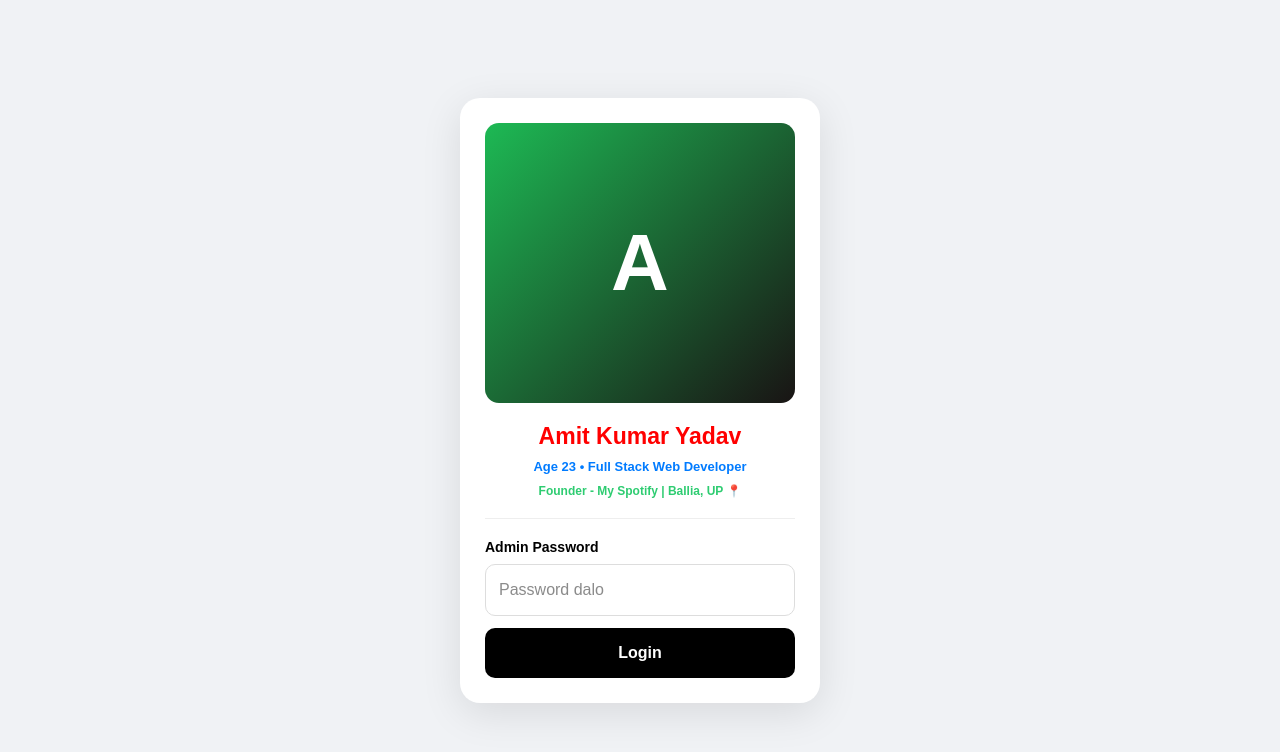
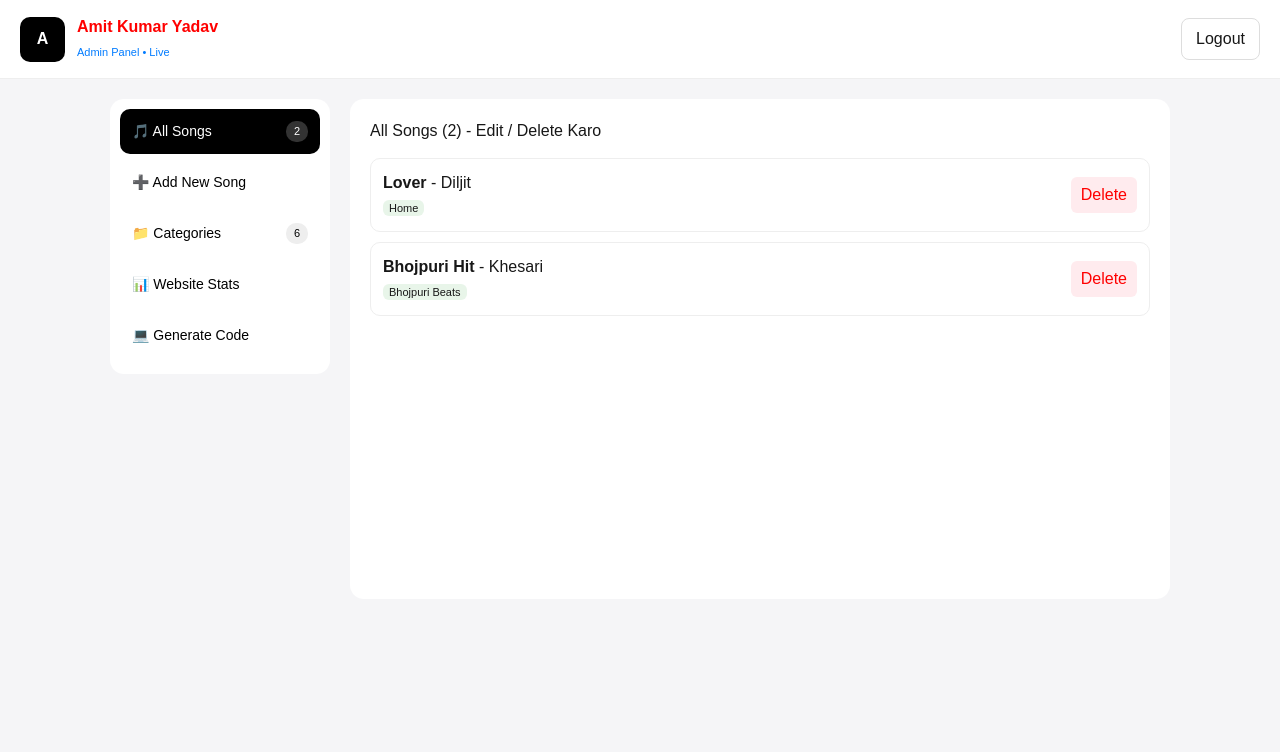
Before and after one commit to dev-amitkumyadav/my-spotify, a Next.js app: page /Admin in a window 1280 px wide. Both pictures are taken after a click on the button "Login". Shown: the top 752 px of the page. Built offline with nearby package versions, Linux system fonts and the light colour scheme.

Commit message:
full admin panel

```diff
--- a/app/Admin/page.js
+++ b/app/Admin/page.js
@@ -5,45 +5,114 @@ export default function Admin() {
   const [password, setPassword] = useState("");
   const [isLogin, setIsLogin] = useState(false);
   const [imgError, setImgError] = useState(false);
+  const [activeTab, setActiveTab] = useState("songs");
+  const [songs, setSongs] = useState([
+    { id: 1, title: "Lover", artist: "Diljit", category: "Home", src: "/Songs/lover.mp3" },
+    { id: 2, title: "Bhojpuri Hit", artist: "Khesari", category: "Bhojpuri Beats", src: "/Songs/bhojpuri.mp3" },
+  ]);
+  const [newSong, setNewSong] = useState({ title: "", artist: "", category: "Home", src: "" });
 
-  useEffect(() => {
-    if (password === "1234") setIsLogin(true);
-  }, [password]);
+  useEffect(() => { if (password === "1234") setIsLogin(true); }, [password]);
 
   if (!isLogin) {
     return (
       <div style={{ minHeight: "100vh", display: "flex", alignItems: "center", justifyContent: "center", background: "#f0f2f5", fontFamily: "sans-serif", padding: "15px" }}>
-        <div style={{ background: "white", padding: "25px", borderRadius: "20px", boxShadow: "0 10px 40px rgba(0,0,0,0.1)", width: "100%", maxWidth: "360px", textAlign: "center" }}>
-
-          {/* PHOTO NORMAL - NO CIRCLE */}
-          {!imgError? (
-            <img src="/amit.jpg" alt="Amit" onError={()=>setImgError(true)} style={{ width: "100%", height: "280px", borderRadius: "14px", objectFit: "cover", display: "block", border: "2px solid #e5e7eb" }} />
-          ) : (
-            <div style={{ width: "100%", height: "280px", borderRadius: "14px", background: "linear-gradient(135deg, #1DB954, #191414)", display: "flex", alignItems: "center", justifyContent: "center", color: "white", fontSize: "80px", fontWeight: "bold" }}>A</div>
-          )}
-
-          <h2 style={{ margin: "16px 0 4px 0", fontSize: "23px", color: "#ff0000", fontWeight: "bold" }}>Amit Kumar Yadav</h2>
+        <div style={{ background: "white", padding: "25px", borderRadius: "20px", width: "100%", maxWidth: "360px", textAlign: "center", boxShadow: "0 10px 40px rgba(0,0,0,0.1)" }}>
+          {!imgError? <img src="/amit.jpg" onError={()=>setImgError(true)} alt="Amit" style={{ width: "100%", height: "280px", borderRadius: "14px", objectFit: "cover" }} /> : <div style={{ width: "100%", height: "280px", borderRadius: "14px", background: "linear-gradient(135deg, #1DB954, #191414)", display: "flex", alignItems: "center", justifyContent: "center", color: "white", fontSize: "80px", fontWeight: "bold" }}>A</div>}
+          <h2 style={{ margin: "16px 0 4px 0", color: "red" }}>Amit Kumar Yadav</h2>
           <p style={{ margin: 0, color: "#007bff", fontWeight: "700", fontSize: "13px" }}>Age 23 • Full Stack Web Developer</p>
-          <p style={{ margin: "5px 0 0 0", color: "#2ecc71", fontSize: "12px", fontWeight: "600" }}>Founder - My Spotify | Ballia, UP 📍</p>
-
-          <div style={{ margin: "18px 0", height: "1px", background: "#eee" }}></div>
-
+          <p style={{ margin: "5px 0 15px 0", color: "#2ecc71", fontSize: "12px", fontWeight: "600" }}>Founder - My Spotify | Ballia, UP</p>
           <div style={{ textAlign: "left" }}>
-            <p style={{ margin: "0 0 6px 0", fontSize: "14px", fontWeight: "900", color: "#000" }}>Admin Password</p>
+            <p style={{ fontWeight: "900", margin: "0 0 6px 0", fontSize: "14px" }}>Admin Password</p>
             <input type="password" autoFocus placeholder="Password dalo" value={password} onChange={e=>setPassword(e.target.value)} style={{ width: "100%", padding: "13px", borderRadius: "10px", border: "1px solid #ddd", boxSizing: "border-box" }} />
-            <button onClick={()=>{ if(password==="1234") setIsLogin(true); else alert("Galat password"); }} style={{ width: "100%", marginTop: "12px", padding: "13px", background: "black", color: "white", border: "none", borderRadius: "10px", fontWeight: "bold", cursor: "pointer" }}>Login</button>
+            <button onClick={()=>setIsLogin(true)} style={{ width: "100%", marginTop: "12px", padding: "13px", background: "black", color: "white", border: "none", borderRadius: "10px", fontWeight: "bold" }}>Login</button>
           </div>
         </div>
       </div>
     );
   }
 
+  const addSong = () => {
+    if(!newSong.title ||!newSong.src) return alert("Title aur Src bharo!");
+    setSongs([...songs, { id: Date.now(),...newSong }]);
+    setNewSong({ title: "", artist: "", category: "Home", src: "" });
+    alert("Song Add Ho Gaya! Ab iska code neeche Generate Code se copy karke page.tsx me dalna hoga.");
+  };
+
   return (
-    <div style={{ minHeight: "100vh", display: "flex", alignItems: "center", justifyContent: "center", background: "#f5f5f7", fontFamily: "sans-serif" }}>
-      <div style={{ background: "white", padding: "25px", borderRadius: "16px", textAlign: "center" }}>
-        <h2 style={{ color: "red" }}>Welcome Amit!</h2>
-        <p style={{ color: "#007bff" }}>Login Successful ✅</p>
-        <button onClick={()=>{setIsLogin(false); setPassword(""); setImgError(false);}} style={{ marginTop: "10px", padding: "8px 16px", borderRadius: "8px", border: "1px solid #ddd", background: "white" }}>Logout</button>
+    <div style={{ background: "#f5f5f7", minHeight: "100vh", fontFamily: "sans-serif" }}>
+      {/* HEADER */}
+      <div style={{ background: "white", padding: "15px 20px", display: "flex", justifyContent: "space-between", alignItems: "center", position: "sticky", top: 0, zIndex: 10, borderBottom: "1px solid #eee" }}>
+        <div style={{ display: "flex", alignItems: "center", gap: "12px" }}>
+          {!imgError? <img src="/amit.jpg" onError={()=>setImgError(true)} style={{ width: "45px", height: "45px", borderRadius: "10px", objectFit: "cover" }} /> : <div style={{ width: "45px", height: "45px", borderRadius: "10px", background: "black", color: "white", display: "flex", alignItems: "center", justifyContent: "center", fontWeight: "bold" }}>A</div>}
+          <div><b style={{ color: "red" }}>Amit Kumar Yadav</b><br/><span style={{ fontSize: "11px", color: "#007bff" }}>Admin Panel • Live</span></div>
+        </div>
+        <button onClick={()=>{setIsLogin(false); setPassword("");}} style={{ padding: "8px 14px", borderRadius: "8px", border: "1px solid #ddd", background: "white", cursor: "pointer" }}>Logout</button>
+      </div>
+
+      <div style={{ maxWidth: "1100px", margin: "0 auto", padding: "20px", display: "grid", gridTemplateColumns: "220px 1fr", gap: "20px" }}>
+        {/* SIDEBAR */}
+        <div style={{ background: "white", borderRadius: "14px", padding: "10px", height: "fit-content" }}>
+          {[
+            { id: "songs", label: "🎵 All Songs", count: songs.length },
+            { id: "add", label: "➕ Add New Song" },
+            { id: "category", label: "📁 Categories", count: 6 },
+            { id: "stats", label: "📊 Website Stats" },
+            { id: "code", label: "💻 Generate Code" },
+          ].map(tab=>(
+            <div key={tab.id} onClick={()=>setActiveTab(tab.id)} style={{ padding: "12px", borderRadius: "10px", cursor: "pointer", background: activeTab===tab.id? "black" : "transparent", color: activeTab===tab.id? "white" : "black", marginBottom: "6px", display: "flex", justifyContent: "space-between", fontSize: "14px", fontWeight: "500" }}>
+              <span>{tab.label}</span>{tab.count && <span style={{ background: activeTab===tab.id? "#333" : "#eee", padding: "2px 8px", borderRadius: "10px", fontSize: "11px" }}>{tab.count}</span>}
+            </div>
+          ))}
+        </div>
+
+        {/* MAIN */}
+        <div style={{ background: "white", borderRadius: "14px", padding: "20px", minHeight: "500px" }}>
+
+          {activeTab==="songs" && (
+            <div>
+              <h2 style={{ margin: "0 0 15px 0" }}>All Songs ({songs.length}) - Edit / Delete Karo</h2>
+              <div style={{ display: "grid", gap: "10px" }}>
+                {songs.map(s=>(
+                  <div key={s.id} style={{ border: "1px solid #eee", borderRadius: "10px", padding: "12px", display: "flex", justifyContent: "space-between", alignItems: "center" }}>
+                    <div><b>{s.title}</b> - {s.artist} <br/><span style={{ fontSize: "11px", background: "#e8f5e9", padding: "2px 6px", borderRadius: "6px" }}>{s.category}</span></div>
+                    <div style={{ display: "flex", gap: "6px" }}>
+                      <button onClick={()=>setSongs(songs.filter(x=>x.id!==s.id))} style={{ background: "#ffebee", border: "none", padding: "6px 10px", borderRadius: "6px", color: "red", cursor: "pointer" }}>Delete</button>
+                    </div>
+                  </div>
+                ))}
+              </div>
+            </div>
+          )}
+
+          {activeTab==="add" && (
+            <div style={{ maxWidth: "450px" }}>
+              <h2>Naya Gana Add Karo</h2>
+              <div style={{ display: "grid", gap: "12px", marginTop: "15px" }}>
+                <input placeholder="Gane ka naam - jaise Lover" value={newSong.title} onChange={e=>setNewSong({...newSong, title: e.target.value})} style={{ padding: "12px", borderRadius: "8px", border: "1px solid #ddd" }} />
+                <input placeholder="Artist - jaise Diljit" value={newSong.artist} onChange={e=>setNewSong({...newSong, artist: e.target.value})} style={{ padding: "12px", borderRadius: "8px", border: "1px solid #ddd" }} />
+                <select value={newSong.category} onChange={e=>setNewSong({...newSong, category: e.target.value})} style={{ padding: "12px", borderRadius: "8px", border: "1px solid #ddd" }}>
+                  <option>Home</option><option>Ghazipur Vibes</option><option>Bhojpuri Beats</option><option>Lucknow Dreams</option><option>Coding Nights</option><option>Delhi Party</option>
+                </select>
+                <input placeholder="MP3 Link - /Songs/xyz.mp3" value={newSong.src} onChange={e=>setNewSong({...newSong, src: e.target.value})} style={{ padding: "12px", borderRadius: "8px", border: "1px solid #ddd" }} />
+                <button onClick={addSong} style={{ padding: "12px", background: "#1DB954", color: "white", border: "none", borderRadius: "8px", fontWeight: "bold", cursor: "pointer" }}>+ Add Song</button>
+              </div>
+            </div>
+          )}
+
+          {activeTab==="category" && (
+            <div><h2>Categories</h2><p>Aapke app me 6 categories hain. Aap yaha se naam badal sakte ho (future feature).</p><div style={{ display: "grid", gridTemplateColumns: "1fr 1fr", gap: "10px", marginTop: "15px" }}>{["Home","Ghazipur Vibes","Bhojpuri Beats","Lucknow Dreams","Coding Nights","Delhi Party"].map(c=><div key={c} style={{ padding: "15px", border: "1px solid #eee", borderRadius: "10px", background: "#fafafa" }}>{c}</div>)}</div></div>
+          )}
+
+          {activeTab==="stats" && (
+            <div><h2>Website Stats</h2><div style={{ display: "grid", gridTemplateColumns: "1fr 1fr 1fr", gap: "15px", marginTop: "15px" }}><div style={{ background: "#e8f5e9", padding: "20px", borderRadius: "12px" }}><h3 style={{margin:0}}>{songs.length}</h3><p style={{margin:0, fontSize: "13px"}}>Total Songs</p></div><div style={{ background: "#e3f2fd", padding: "20px", borderRadius: "12px" }}><h3 style={{margin:0}}>1.2k</h3><p style={{margin:0, fontSize: "13px"}}>Total Plays (Dummy)</p></div><div style={{ background: "black", color: "white", padding: "20px", borderRadius: "12px" }}><h3 style={{margin:0}}>Live</h3><p style={{margin:0, fontSize: "13px"}}>Vercel Status</p></div></div></div>
+          )}
+
+          {activeTab==="code" && (
+            <div><h2>💻 Final Code Generate Karo</h2><p style={{ color: "#666", fontSize: "13px" }}>Add kiye hue gano ko app me live karne ke liye ye code copy karo aur `app/page.tsx` me paste karo.</p><pre style={{ background: "#111", color: "#0f0", padding: "15px", borderRadius: "10px", overflowX: "auto", fontSize: "11px", marginTop: "15px" }}>{JSON.stringify(songs, null, 2)}</pre><button onClick={()=>{navigator.clipboard.writeText(JSON.stringify(songs, null, 2)); alert("Code Copy Ho Gaya!");}} style={{ marginTop: "10px", padding: "10px 18px", background: "black", color: "white", border: "none", borderRadius: "8px", cursor: "pointer" }}>Copy Code</button></div>
+          )}
+
+        </div>
       </div>
     </div>
   );
```
